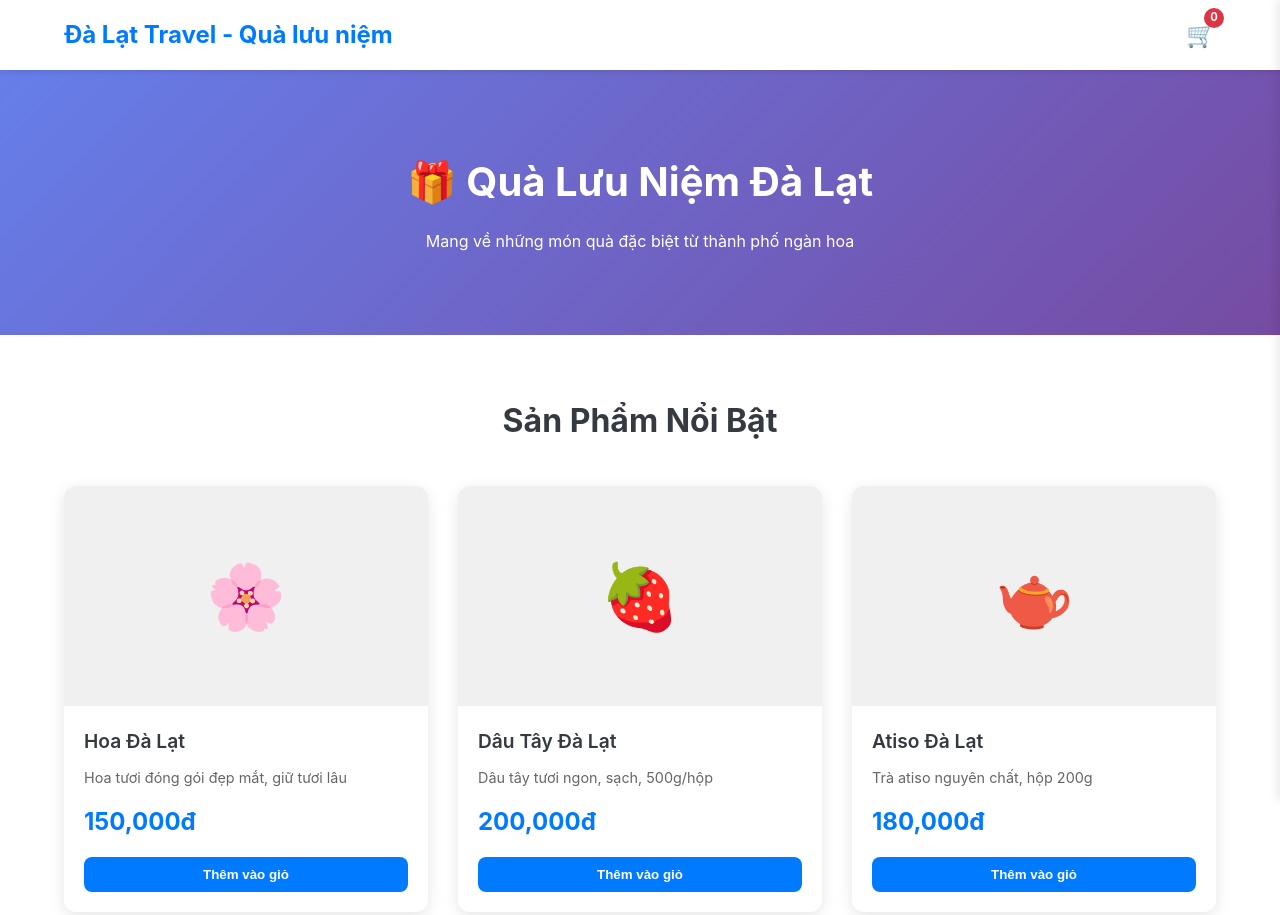
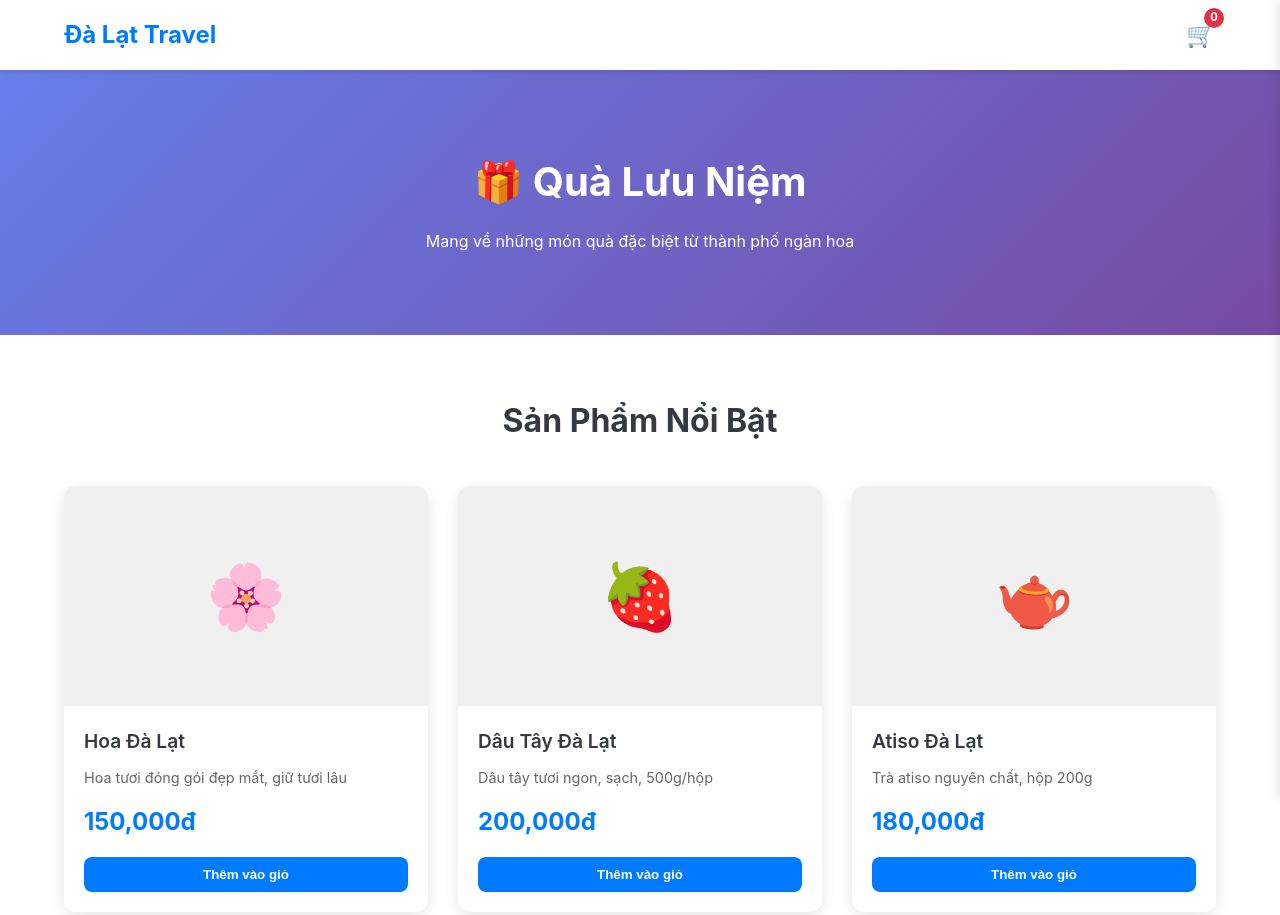
Before and after one commit to quoctinapp/project_cuoi_ky, a plain HTML site: page souvenir.html in a window 1280 px wide. Shown: the top 915 px of the page. Drawn offline with Linux system fonts and the light colour scheme.

Commit message:
update website

```diff
--- a/souvenir.html
+++ b/souvenir.html
@@ -9,7 +9,7 @@
 <body>
     <header class="main-header">
         <div class="container main-nav">
-            <a href="index.html" class="logo">Đà Lạt Travel - Quà lưu niệm</a>
+            <a href="index.html" class="logo">Đà Lạt Travel</a>
             <div style="display: flex; align-items: center; gap: 15px;">
                 <div class="cart-icon" id="cartIcon">
                     🛒
@@ -22,7 +22,7 @@
 
     <section class="hero">
         <div class="container">
-            <h1>🎁 Quà Lưu Niệm Đà Lạt</h1>
+            <h1>🎁 Quà Lưu Niệm</h1>
             <p>Mang về những món quà đặc biệt từ thành phố ngàn hoa</p>
         </div>
     </section>
```
